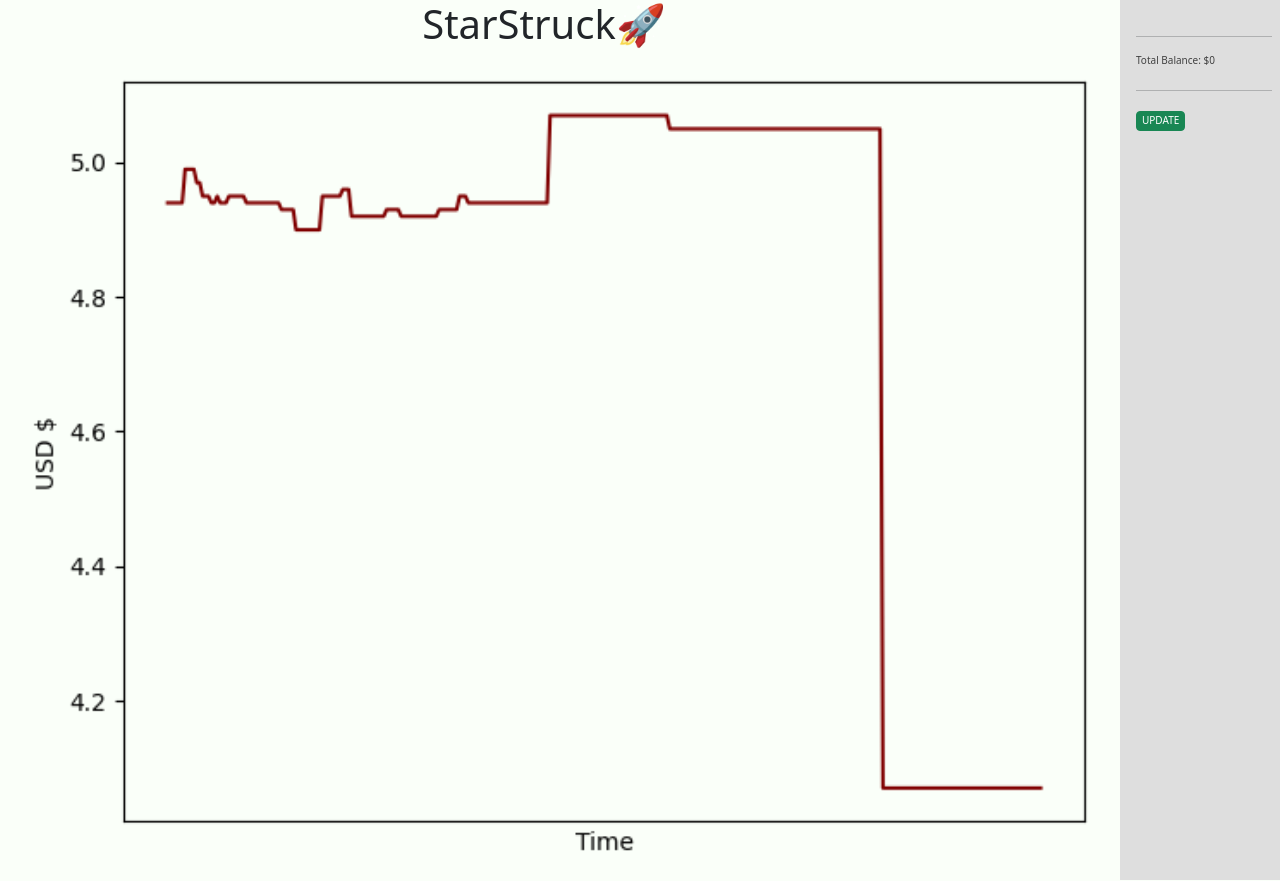
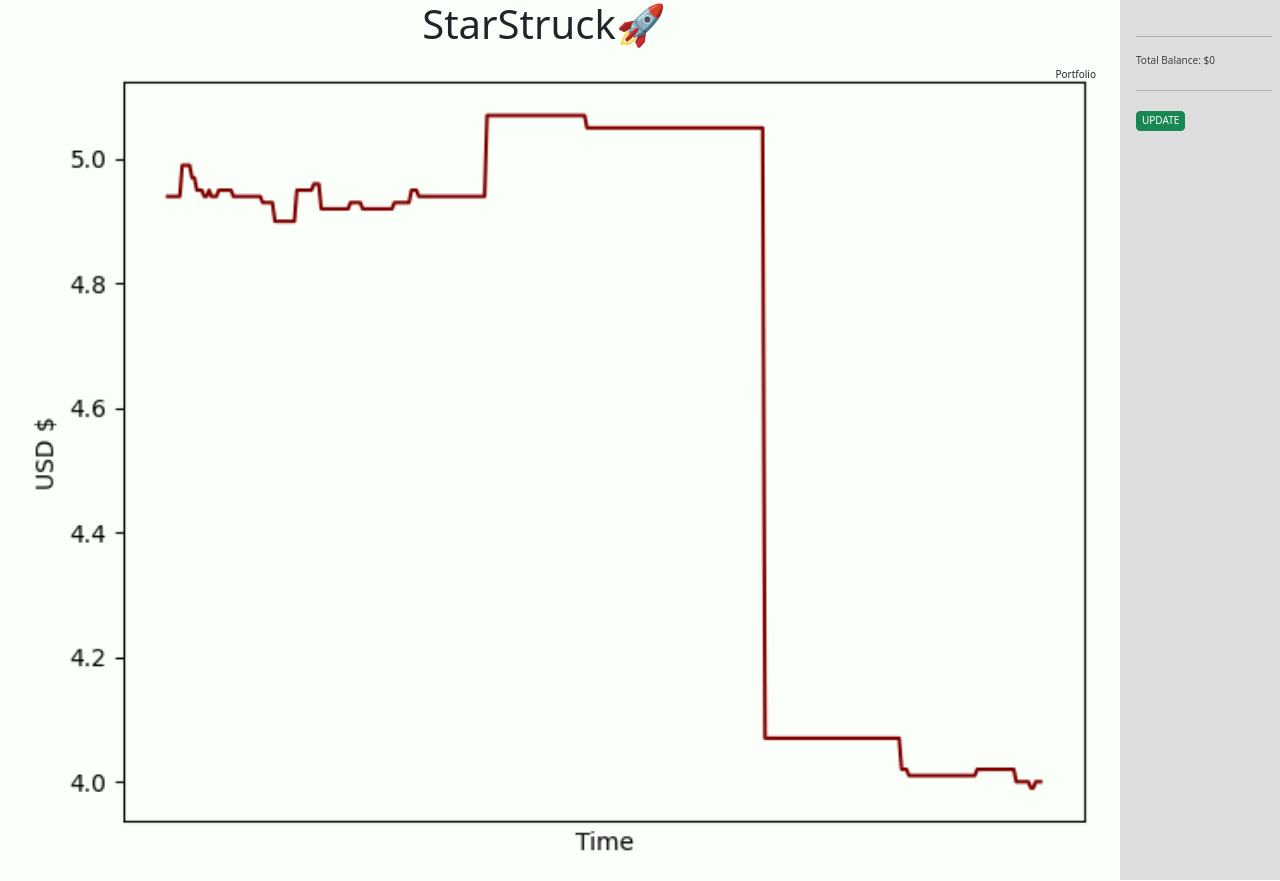
Before and after one commit to daminals/StarStruck, a Flask app: page / in a window 1280 px wide. Run offline with Flask 2, Linux system fonts and the light colour scheme; data that the repository does not hold is empty.

Commit message:
title text

```diff
--- a/app.py
+++ b/app.py
@@ -18,7 +18,7 @@ def main():
         pf.plotpf()
     bal = str.splitlines(cb_acc.balance())
     # instead of this, will eventually turn into a split list
-    return render_template('main.html', bal=bal, imgsrc="static/portfolio.png")
+    return render_template('main.html', bal=bal, imgsrc="static/Portfolio.png")
 
 # crypto pages
 @app.route('/btc', methods=["GET", "POST"])
--- a/coinbaseacc.py
+++ b/coinbaseacc.py
@@ -33,7 +33,7 @@ class CoinbaseAccount:
             value = str(wallet['native_balance']).replace('USD','')
             if float(value) != float(0):
                 message.append(str(wallet['name']) + ': ' +   str(wallet['native_balance']).replace('USD ','$') )
-            total += float(value)
+            total += round(float(value),2)
         message.append( 'Total Balance: ' + '$' + str(total) )
         now = self.graph_now()
         print(now)
--- a/portfolio.py
+++ b/portfolio.py
@@ -20,7 +20,7 @@ class Portfolio:
 
     def plotpf(self):
         portfolio_get = self.portfoliofb.get()
-        self.plot(portfolio_get,"Time","USD $", 'static/portfolio.png')
+        self.plot(portfolio_get,"Time","USD $", 'static/Portfolio.png')
 
     def plotCoin(self, coin):
         POT = self.crypto.child(f'{coin}/POT').get() # price over time
--- a/static/css/style.css
+++ b/static/css/style.css
@@ -35,9 +35,19 @@ hr {
   margin-right: 160px; /* Same as the width of the sidenav */
   padding: 0px 10px;
   text-align: center;
+  position: relative;
 }
 
 .starstruck {
   text-align:center;
   padding-right: 15%;
 }
+
+.top-right {
+  position: absolute;
+  top: 8px;
+  right: 16px;
+  font-size: 10px;
+  padding-right:8px;
+  padding-top: 3px
+}
--- a/templates/main.html
+++ b/templates/main.html
@@ -12,8 +12,8 @@
 <body>
 <h1 class='starstruck'>StarStruck🚀</h1>
 <div class="main">
-
   <img src={{ imgsrc }} width='100%'/>
+  <div class="top-right"> {{ imgsrc[7:-4] }} </div>
 </div>
 
 <div class="sidenav">
```
Also changed, not shown: static/BTC.png, static/portfolio.png.
